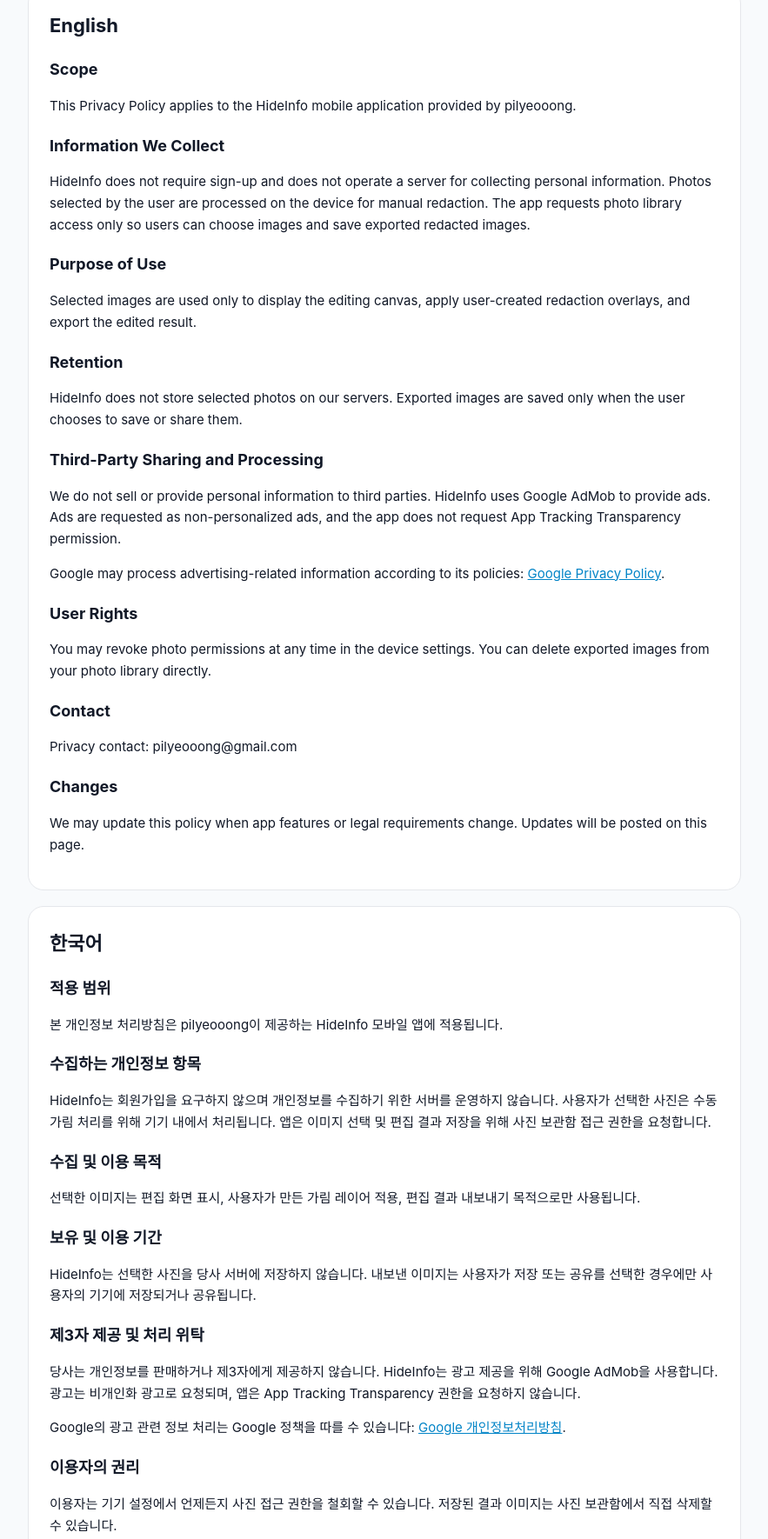
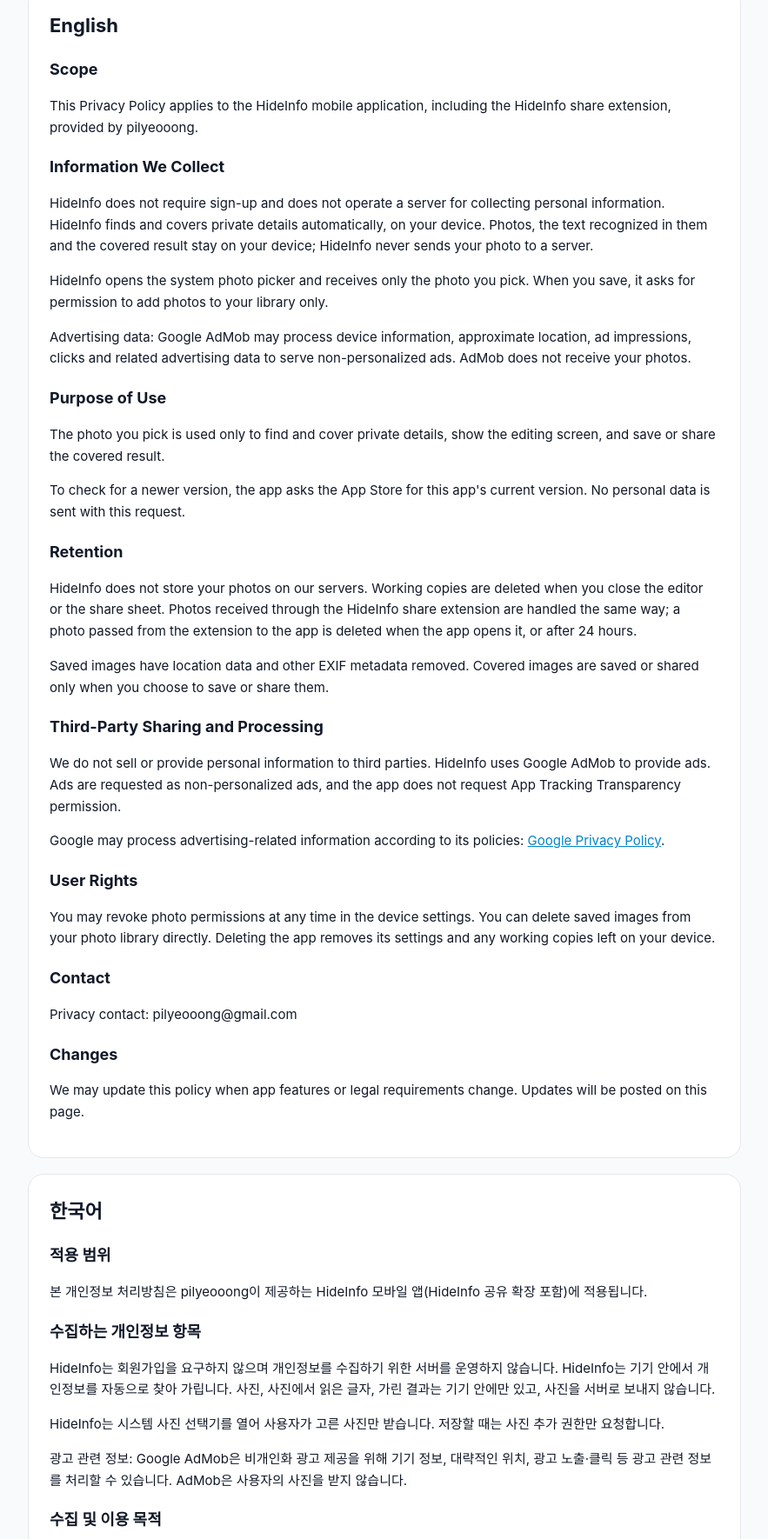
Before and after one commit to pilyeooong/pilyeooong.github.io, a plain HTML site: page hide-info/privacy-en.html in a window 1280 px wide. Shown: the part 157-1927 px from the top of the page at 87% size, without its empty margins (198-1081 px from the left). Drawn offline with Linux system fonts and the light colour scheme.

Commit message:
hide-info: privacy policy 1.1.0 (on-device auto redaction, share extension, EXIF removal, update check)

```diff
--- a/hide-info/privacy-en.html
+++ b/hide-info/privacy-en.html
@@ -19,23 +19,27 @@
 <body>
 <main>
   <h1>HideInfo Privacy Policy</h1>
-  <p class="muted">Effective date: May 6, 2026</p>
+  <p class="muted">Effective date: November 26, 2026</p>
 
   <section>
     <h2>English</h2>
     <h3>Scope</h3>
-    <p>This Privacy Policy applies to the HideInfo mobile application provided by pilyeooong.</p>
+    <p>This Privacy Policy applies to the HideInfo mobile application, including the HideInfo share extension, provided by pilyeooong.</p>
     <h3>Information We Collect</h3>
-    <p>HideInfo does not require sign-up and does not operate a server for collecting personal information. Photos selected by the user are processed on the device for manual redaction. The app requests photo library access only so users can choose images and save exported redacted images.</p>
+    <p>HideInfo does not require sign-up and does not operate a server for collecting personal information. HideInfo finds and covers private details automatically, on your device. Photos, the text recognized in them and the covered result stay on your device; HideInfo never sends your photo to a server.</p>
+    <p>HideInfo opens the system photo picker and receives only the photo you pick. When you save, it asks for permission to add photos to your library only.</p>
+    <p>Advertising data: Google AdMob may process device information, approximate location, ad impressions, clicks and related advertising data to serve non-personalized ads. AdMob does not receive your photos.</p>
     <h3>Purpose of Use</h3>
-    <p>Selected images are used only to display the editing canvas, apply user-created redaction overlays, and export the edited result.</p>
+    <p>The photo you pick is used only to find and cover private details, show the editing screen, and save or share the covered result.</p>
+    <p>To check for a newer version, the app asks the App Store for this app's current version. No personal data is sent with this request.</p>
     <h3>Retention</h3>
-    <p>HideInfo does not store selected photos on our servers. Exported images are saved only when the user chooses to save or share them.</p>
+    <p>HideInfo does not store your photos on our servers. Working copies are deleted when you close the editor or the share sheet. Photos received through the HideInfo share extension are handled the same way; a photo passed from the extension to the app is deleted when the app opens it, or after 24 hours.</p>
+    <p>Saved images have location data and other EXIF metadata removed. Covered images are saved or shared only when you choose to save or share them.</p>
     <h3>Third-Party Sharing and Processing</h3>
     <p>We do not sell or provide personal information to third parties. HideInfo uses Google AdMob to provide ads. Ads are requested as non-personalized ads, and the app does not request App Tracking Transparency permission.</p>
     <p>Google may process advertising-related information according to its policies: <a href="https://policies.google.com/privacy">Google Privacy Policy</a>.</p>
     <h3>User Rights</h3>
-    <p>You may revoke photo permissions at any time in the device settings. You can delete exported images from your photo library directly.</p>
+    <p>You may revoke photo permissions at any time in the device settings. You can delete saved images from your photo library directly. Deleting the app removes its settings and any working copies left on your device.</p>
     <h3>Contact</h3>
     <p>Privacy contact: pilyeooong@gmail.com</p>
     <h3>Changes</h3>
@@ -45,18 +49,22 @@
   <section lang="ko">
     <h2>한국어</h2>
     <h3>적용 범위</h3>
-    <p>본 개인정보 처리방침은 pilyeooong이 제공하는 HideInfo 모바일 앱에 적용됩니다.</p>
+    <p>본 개인정보 처리방침은 pilyeooong이 제공하는 HideInfo 모바일 앱(HideInfo 공유 확장 포함)에 적용됩니다.</p>
     <h3>수집하는 개인정보 항목</h3>
-    <p>HideInfo는 회원가입을 요구하지 않으며 개인정보를 수집하기 위한 서버를 운영하지 않습니다. 사용자가 선택한 사진은 수동 가림 처리를 위해 기기 내에서 처리됩니다. 앱은 이미지 선택 및 편집 결과 저장을 위해 사진 보관함 접근 권한을 요청합니다.</p>
+    <p>HideInfo는 회원가입을 요구하지 않으며 개인정보를 수집하기 위한 서버를 운영하지 않습니다. HideInfo는 기기 안에서 개인정보를 자동으로 찾아 가립니다. 사진, 사진에서 읽은 글자, 가린 결과는 기기 안에만 있고, 사진을 서버로 보내지 않습니다.</p>
+    <p>HideInfo는 시스템 사진 선택기를 열어 사용자가 고른 사진만 받습니다. 저장할 때는 사진 추가 권한만 요청합니다.</p>
+    <p>광고 관련 정보: Google AdMob은 비개인화 광고 제공을 위해 기기 정보, 대략적인 위치, 광고 노출·클릭 등 광고 관련 정보를 처리할 수 있습니다. AdMob은 사용자의 사진을 받지 않습니다.</p>
     <h3>수집 및 이용 목적</h3>
-    <p>선택한 이미지는 편집 화면 표시, 사용자가 만든 가림 레이어 적용, 편집 결과 내보내기 목적으로만 사용됩니다.</p>
+    <p>사용자가 고른 사진은 개인정보를 찾아 가리고, 편집 화면을 보여 주고, 가린 결과를 저장하거나 공유하는 데에만 사용됩니다.</p>
+    <p>새 버전 확인을 위해 App Store에 이 앱의 현재 버전을 조회합니다. 이 조회에 개인정보는 실리지 않습니다.</p>
     <h3>보유 및 이용 기간</h3>
-    <p>HideInfo는 선택한 사진을 당사 서버에 저장하지 않습니다. 내보낸 이미지는 사용자가 저장 또는 공유를 선택한 경우에만 사용자의 기기에 저장되거나 공유됩니다.</p>
+    <p>HideInfo는 사진을 당사 서버에 저장하지 않습니다. 작업 사본은 편집 화면이나 공유 시트를 닫을 때 지웁니다. HideInfo 공유 확장으로 받은 사진도 같습니다. 확장에서 앱으로 넘긴 사진은 앱이 열면, 또는 24시간이 지나면 지웁니다.</p>
+    <p>저장한 사진에서는 위치 정보와 그 밖의 EXIF 정보가 지워집니다. 가린 사진은 사용자가 저장 또는 공유를 선택한 경우에만 저장되거나 공유됩니다.</p>
     <h3>제3자 제공 및 처리 위탁</h3>
     <p>당사는 개인정보를 판매하거나 제3자에게 제공하지 않습니다. HideInfo는 광고 제공을 위해 Google AdMob을 사용합니다. 광고는 비개인화 광고로 요청되며, 앱은 App Tracking Transparency 권한을 요청하지 않습니다.</p>
     <p>Google의 광고 관련 정보 처리는 Google 정책을 따를 수 있습니다: <a href="https://policies.google.com/privacy">Google 개인정보처리방침</a>.</p>
     <h3>이용자의 권리</h3>
-    <p>이용자는 기기 설정에서 언제든지 사진 접근 권한을 철회할 수 있습니다. 저장된 결과 이미지는 사진 보관함에서 직접 삭제할 수 있습니다.</p>
+    <p>이용자는 기기 설정에서 언제든지 사진 접근 권한을 철회할 수 있습니다. 저장된 결과 이미지는 사진 보관함에서 직접 삭제할 수 있습니다. 앱을 삭제하면 기기에 남은 설정과 작업 사본도 함께 삭제됩니다.</p>
     <h3>개인정보 보호책임자</h3>
     <p>연락처: pilyeooong@gmail.com</p>
     <h3>방침 변경</h3>
```
Also changed, not shown: hide-info/privacy-ko.html (+19 -11 lines), hide-info/privacy-policy.html (+19 -11 lines).
